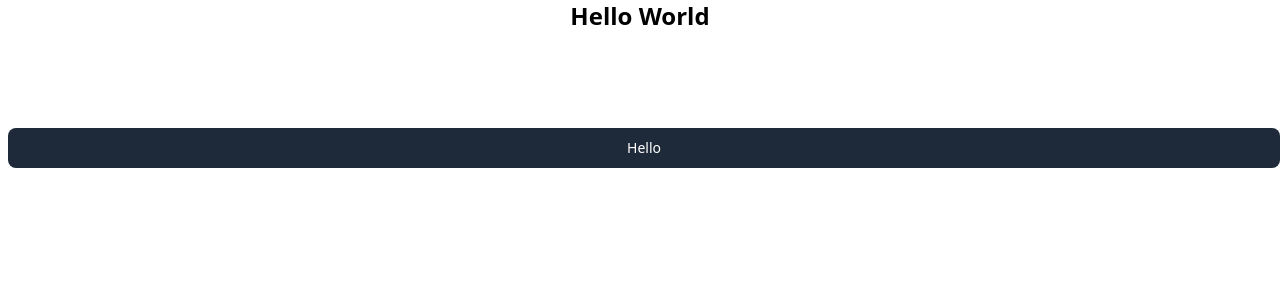
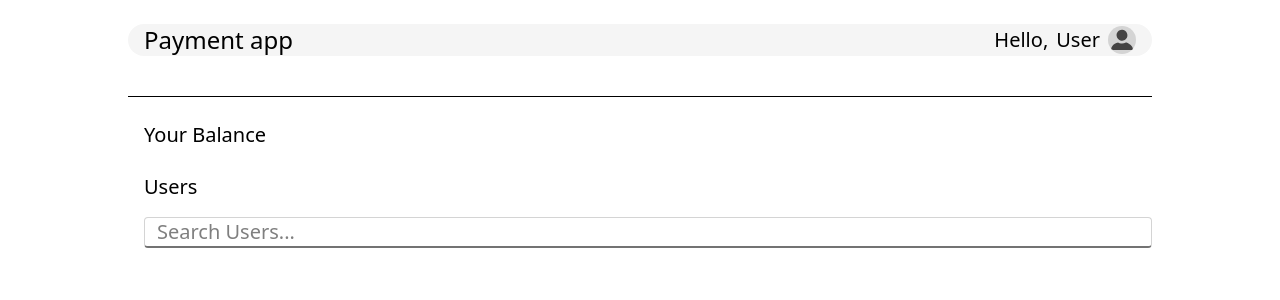
Before and after one commit to RohanSilwal1/Payment-Site, a React app in the folder frontend/: page /dashboard in a window 1280 px wide. Shown: the top 300 px of the page. Built offline with nearby package versions, Linux system fonts and the light colour scheme; the HTML template or start-up script is replaced by a standard one.

Commit message:
created dashboard and send money

```diff
--- a/frontend/src/App.tsx
+++ b/frontend/src/App.tsx
@@ -1,29 +1,24 @@
-import { BrowserRouter, Route, Routes } from 'react-router-dom'
-import Signup from './pages/signup'
-import Signin from './pages/signin'
-import Dashboard from './pages/dashboard'
-import Send from './pages/send'
-import './App.css'
+import { BrowserRouter, Route, Routes } from "react-router-dom";
+import Signup from "./pages/signup";
+import Signin from "./pages/signin";
+import Dashboard from "./pages/dashboard";
+import Send from "./pages/send";
+import "./App.css";
 
 function App() {
-
   return (
     <>
       <BrowserRouter>
-    <Routes>
-      <Route path='/signup' element={<Signup/>} />
-      <Route path='/signin' element={<Signin/>} />
-      <Route path='/dashboard' element={<Dashboard/>} />
-      <Route path='/send' element={<Send/>} />
-
-    </Routes>
-
-
-
+        <Routes>
+          <Route path="/" element={<Signup />} />
+          <Route path="/signup" element={<Signup />} />
+          <Route path="/signin" element={<Signin />} />
+          <Route path="/dashboard" element={<Dashboard />} />
+          <Route path="/send" element={<Send />} />
+        </Routes>
       </BrowserRouter>
     </>
-  )
+  );
 }
 
-
-export default App
+export default App;
--- /dev/null
+++ b/frontend/src/components/userlogo.tsx
@@ -0,0 +1,8 @@
+import logo from '../../public/user-icon.svg'
+export default function UserLogo() {
+  return (
+    <div className='h-7 w-7 bg-neutral-300 rounded-full'>
+        <img src={logo} alt={logo}/>
+    </div>
+  );
+}
--- a/frontend/src/pages/dashboard.tsx
+++ b/frontend/src/pages/dashboard.tsx
@@ -1,11 +1,24 @@
-import Button from "../components/button";
-import Heading from "../components/Heading";
+import UserLogo from "../components/userlogo";
 
-export default  function Dashboard(){
-
-    return <div>
-        <Heading label="Hello World"/>
-        <br /><br /><br />
-        <Button label="Hello" onClick={()=>{}}/>
+export default function Dashboard() {
+  return (
+    <div className="   mx-auto max-w-5xl  ">
+      <div className="flex justify-between mt-6 bg-neutral-100 rounded-2xl">
+        <p className="text-2xl font-medium ml-4">Payment app</p>
+        <div className="flex justify-center items-center gap-2 text-xl mr-4">
+          <div>Hello,</div>
+          <div>User</div>
+          <UserLogo />
+        </div>
+      </div>
+        <hr className="mt-10 w-full"/>
+      <div className="text-xl font-medium mt-6 ml-4">
+        <h1 >Your Balance</h1>
+      </div>
+      <div className="text-xl font-medium mt-6 ml-4">
+        <p>Users</p>
+        <input placeholder="Search Users... " className="mt-4 border rounded-sm border-neutral-300 px-3 w-full border-b-2 border-b-neutral-500"/>
+      </div>
     </div>
+  );
 }
--- a/frontend/src/pages/send.tsx
+++ b/frontend/src/pages/send.tsx
@@ -1,6 +1,10 @@
-export default function Send(){
+export default function Send() {
+  return (
+    <div className="h-screen w-screen flex justify-center items-center mx-auto bg-neutral-100">
+      <div className="flex justify-center h-80 w-120 bg-white  rounded-xl border border-neutral-200 shadow-2xl">
 
-    return <div>
-
+        <p className="text-4xl font-semibold mt-10 font tracking-tight">Send Money</p>
+      </div>
     </div>
+  );
 }
```
Also changed, not shown: frontend/public/user-icon.svg (added).
